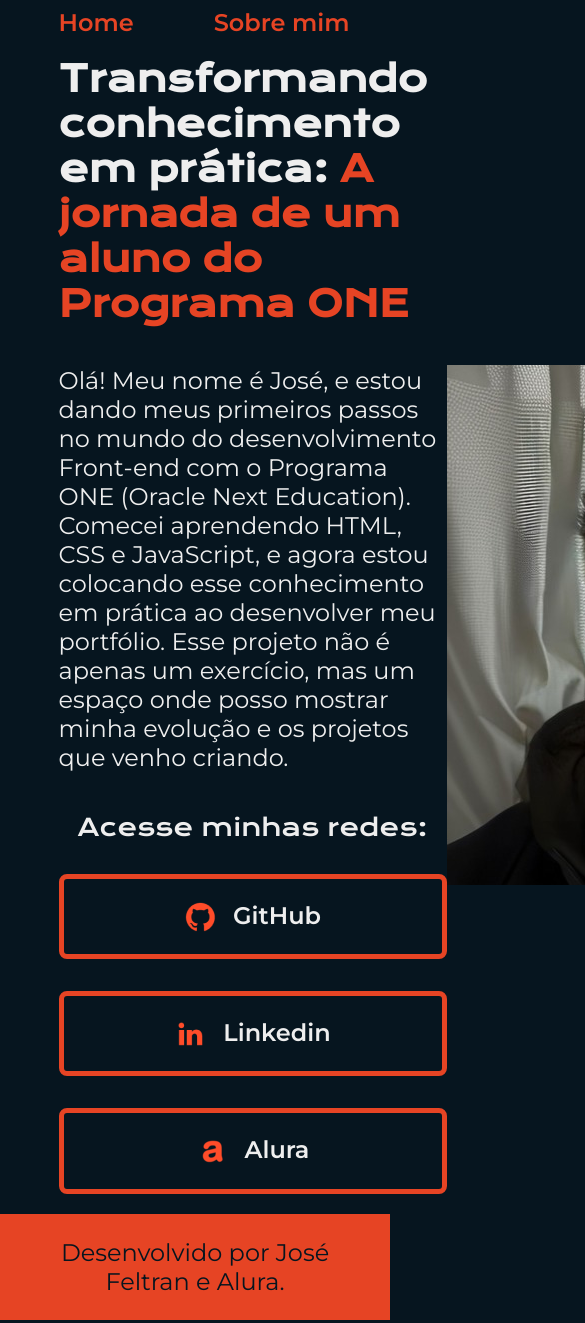
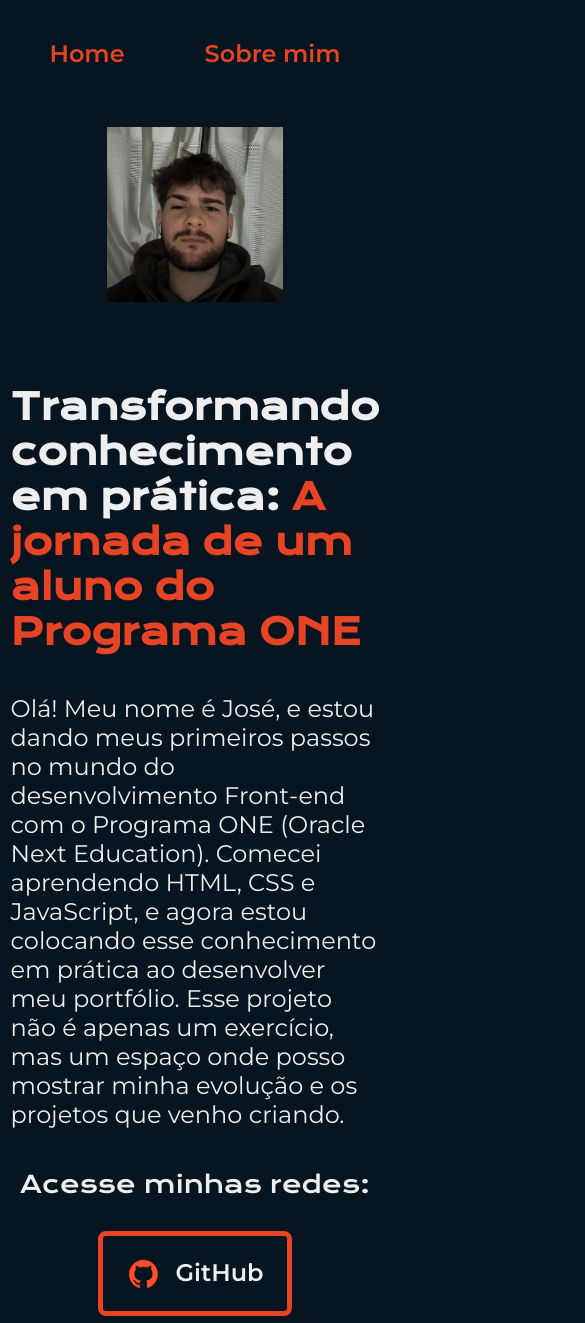
Before and after one commit to jrfeltran/portfolio-one, a plain HTML site: page index.html in a window 390 px wide. Shown: the top 1323 px of the page, 585 px wide, since content can reach past the window. Drawn offline with nearby package versions, Linux system fonts and the light colour scheme.

Commit message:
deixando o projeto responsivo

```diff
--- a/index.html
+++ b/index.html
@@ -7,6 +7,7 @@
     <link rel="stylesheet" href="./styles/style.css">
     <link rel="icon" href="./assets/icon.png">
 </head>
+
 <body>
     <header class="cabecalho">
         <nav class="cabecalho__menu">
@@ -21,21 +22,22 @@
                 Comecei aprendendo HTML, CSS e JavaScript, e agora estou colocando esse conhecimento em prática ao desenvolver meu portfólio. Esse projeto não é apenas um exercício, mas um espaço onde posso mostrar minha evolução e os projetos que venho criando.</p>
             <div class="apresentacao__links">
                 <h2 class="apresentacao__links__subtitulo">Acesse minhas redes:</h2>
-                <a class="apresentacao__links__link" href="https://github.com/jrfeltran" target="_blank">
+                <a class="apresentacao__links__navegacao" href="https://github.com/jrfeltran" target="_blank">
                     <img src="./assets/github.png"> GitHub
                 </a>
-                <a class="apresentacao__links__link" href="https://www.linkedin.com/in/jose-feltran/" target="_blank">
+                <a class="apresentacao__links__navegacao" href="https://www.linkedin.com/in/jose-feltran/" target="_blank">
                     <img src="./assets/linkedin.png"> Linkedin
                 </a>
-                <a class="apresentacao__links__link" href="https://cursos.alura.com.br/user/josee-feltran" target="_blank">
+                <a class="apresentacao__links__navegacao" href="https://cursos.alura.com.br/user/josee-feltran" target="_blank">
                     <img src="./assets/alura.png"> Alura
                 </a>
             </div>
         </section>
-        <img src="./assets/imagem.JPEG">
+        <img class = "apresentacao__imagem" src="./assets/imagem.JPEG" alt="Foto do José Feltran">
     </main>
+
     <footer class="rodape">
-        <p>Desenvolvido por José Feltran e Alura.</p>
+        <p>Desenvolvido por José Feltran.</p>
     </footer>
 </body>
 </html>
--- a/styles/style.css
+++ b/styles/style.css
@@ -33,7 +33,7 @@
 .cabecalho__menu__link {
     color: var(--cor-terciaria);
     font-family: var(--fonte-secundaria);
-    font-size: 24px;
+    font-size: 1.5rem;
     font-weight: 600;
     text-decoration: none;
 }
@@ -43,17 +43,18 @@
     display: flex;
     align-items: center;
     justify-content: space-between;
+    gap: 82px;
 }
 
 .apresentacao__conteudo {
-    width: 615px;
+    width: 50%;
     display: flex;
     flex-direction: column;
     gap: 40px;
 }
 
 .apresentacao__conteudo__titulo {
-    font-size: 36px;
+    font-size: 2.25rem;
     font-family: var(--fonte-principal);
 }
 
@@ -62,7 +63,7 @@
 }
 
 .apresentacao__conteudo__texto {
-    font-size: 24px;
+    font-size: 1.5rem;
     font-family: var(--fonte-secundaria);
 }
 
@@ -74,15 +75,15 @@
     gap: 32px;
 }
 
-.apresentacao__links__link {
+.apresentacao__links__navegacao {
     display: flex;
     justify-content: center;
     gap: 16px;
     border: 5px solid var(--cor-terciaria);
-    width: 378px;
+    width: 50%;
     text-align: center;
     border-radius: 8px;
-    font-size: 24px;
+    font-size: 1.5rem;
     font-family: var(--fonte-secundaria);
     font-weight: 600;
     padding: 21.5px 0;
@@ -97,7 +98,11 @@
 .apresentacao__links__subtitulo {
     font-family: var(--fonte-principal);
     font-weight: 400;
-    font-size: 24px;
+    font-size: 1.5rem;
+}
+
+.apresentacao__imagem {
+    width: 50%;
 }
 
 .rodape {
@@ -106,6 +111,25 @@
     color: var(--cor-primaria);
     text-align: center;
     font-family: var(--fonte-secundaria);
-    font-size: 24px;
+    font-size: 1.5rem;
     font-weight: 400;
 }
+
+@media (max-width: 1200px) {
+    .apresentacao {
+        flex-direction: column-reverse;
+        padding: 5%;
+    }
+
+    .apresentacao__conteudo {
+        width: auto;
+    }
+
+    .cabecalho {
+        padding: 10%;
+    }
+
+    .cabecalho__menu {
+        justify-content: center;
+    }
+}
```
Also changed, not shown: about.html (+3 -2 lines).
